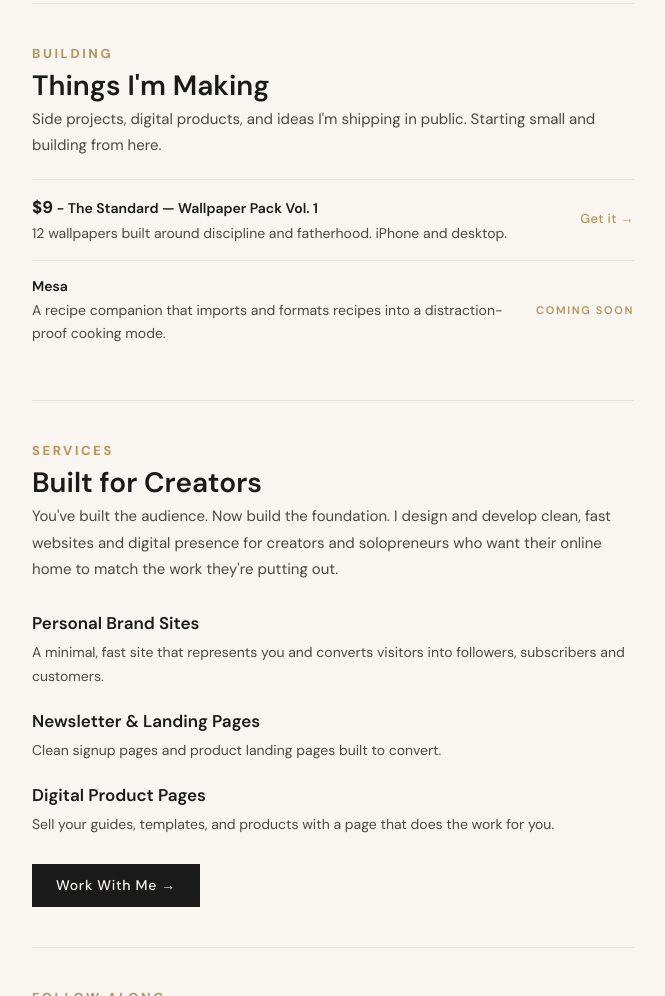
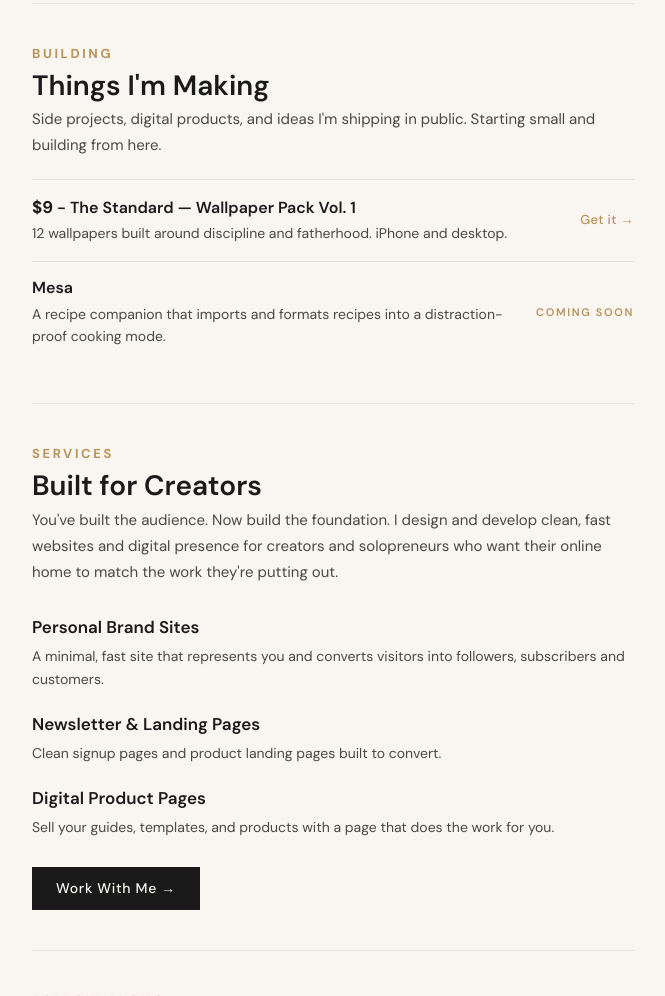
Before and after one commit to tristanswire/tristanswire, a plain HTML site: page index.html in a window 1280 px wide. Shown: the part 764-1760 px from the top of the page, without its empty margins (307-972 px from the left). Drawn offline with Linux system fonts and the light colour scheme; a script that the page names is missing.

Commit message:
update font size and clickable title

```diff
--- a/index.html
+++ b/index.html
@@ -81,7 +81,7 @@
         <div class="building-items">
           <div class="building-item">
             <div class="building-item-left">
-              <p class="building-item-name"><span>$9</span> - The Standard — Wallpaper Pack Vol. 1</p>
+              <p class="building-item-name"><span>$9</span> - <a href="wallpaper-pack-vol-1.html">The Standard — Wallpaper Pack Vol. 1</a></p>
               <p class="building-item-desc">12 wallpapers built around discipline and fatherhood. iPhone and desktop.</p>
             </div>
             <div class="building-item-right">
--- a/styles.css
+++ b/styles.css
@@ -608,7 +608,7 @@
 
 .building-item-name {
   font-family: var(--font-body);
-  font-size: 14px;
+  font-size: 16px;
   font-weight: 600;
   color: var(--color-text);
   line-height: 1.3;
```
